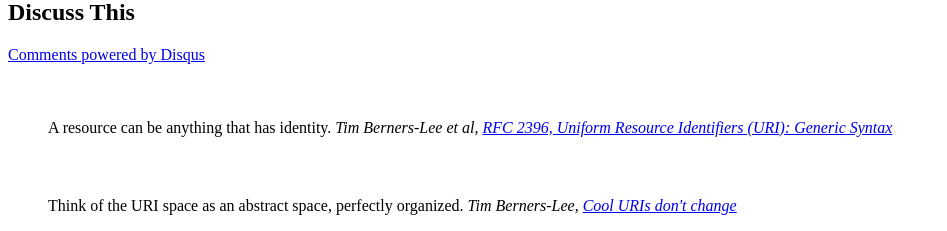
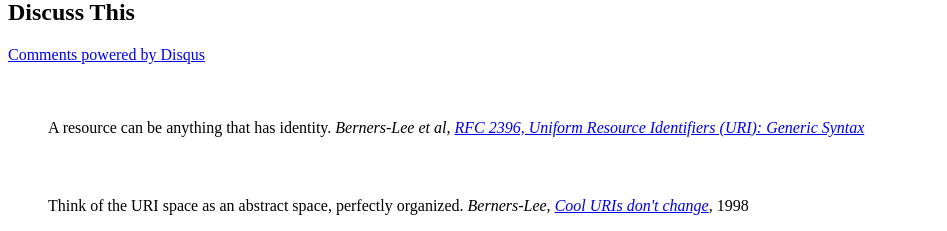
Before and after one commit to DFFlanders/Linking-You, a PHP site: page /recommendations.php in a window 1280 px wide. Shown: the part 1202-1433 px from the top of the page, without its empty margins (0-947 px from the left). Run offline with PHP 8.4, Linux system fonts and the light colour scheme; some libraries are stand-ins or nearby versions.

Commit message:
fixed refs again!

```diff
--- a/recommendations.php
+++ b/recommendations.php
@@ -68,13 +68,13 @@
 	<div class="box bg_light" style="margin-top:55px">
 		<blockquote>
 			A resource can be anything that has identity.
-			<cite>Tim Berners-Lee et al, <a href="http://tools.ietf.org/html/rfc2396">RFC 2396, Uniform Resource Identifiers (URI): Generic Syntax</a></cite>
+			<cite>Berners-Lee et al, <a href="http://tools.ietf.org/html/rfc2396">RFC 2396, Uniform Resource Identifiers (URI): Generic Syntax</a></cite>
 		</blockquote>
 	</div>
 	<div class="box bg_light" style="margin-top:60px">
 		<blockquote>
 			Think of the URI space as an abstract space, perfectly organized.
-			<cite>Tim Berners-Lee, <a href="http://www.w3.org/Provider/Style/URI">Cool URIs don't change</a></cite>
+			<cite>Berners-Lee, <a href="http://www.w3.org/Provider/Style/URI">Cool URIs don't change</a></cite>, 1998
 		</blockquote>
 
 	</div>
--- a/spacetime.php
+++ b/spacetime.php
@@ -46,7 +46,7 @@
 
 		<blockquote>
 			"What, design a URI? I have to design URIs? Yes, you have to think about it."
-			<cite>Berners-Lee 1998 W3C Style. <a href="http://www.w3.org/Provider/Style/URI">Cool URIs don't change.</a></cite>
+			<cite>Berners-Lee, <a href="http://www.w3.org/Provider/Style/URI">Cool URIs don't change, 1998</a></cite>
 		</blockquote>
 
 	</div>
```
